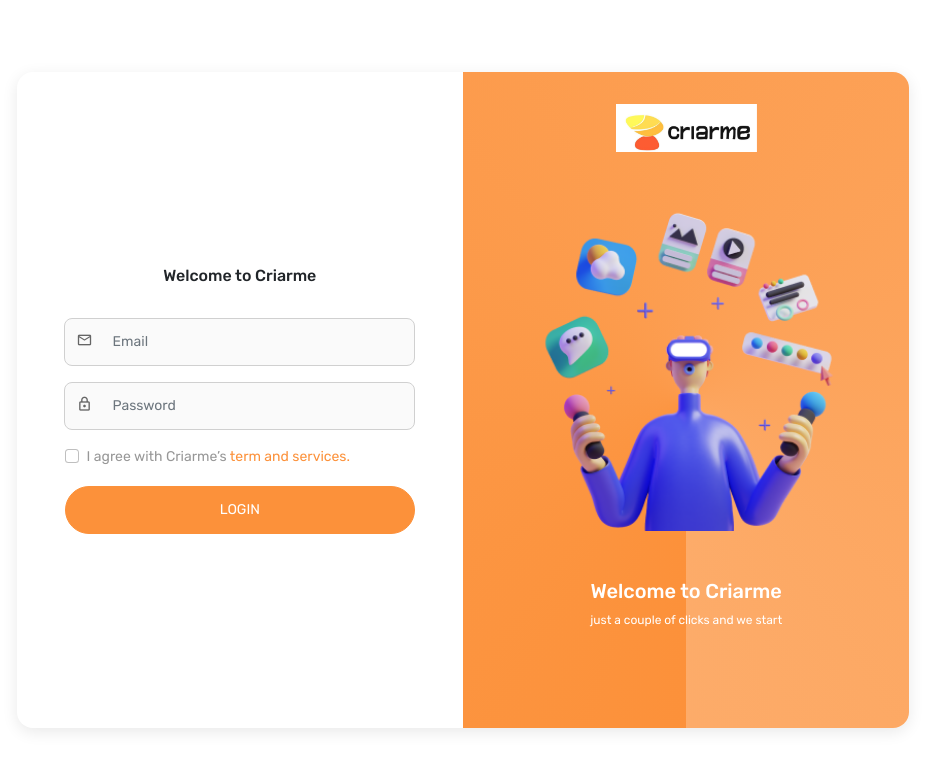
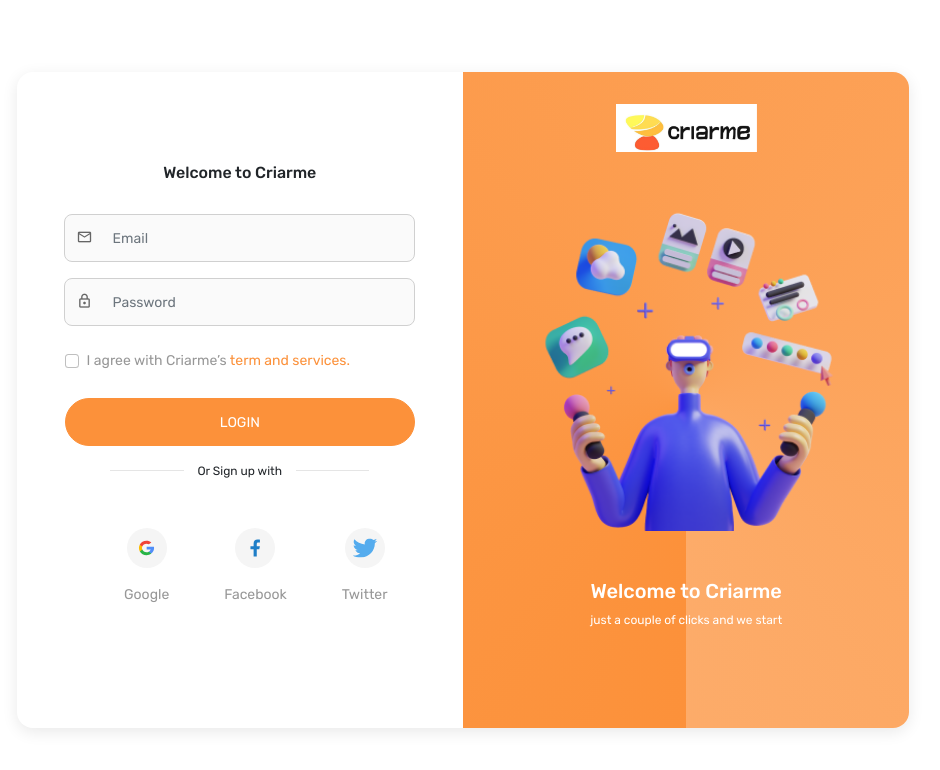
Before and after one commit to dibyamgr/Login-Form-Design, a website: page login.html in a window 1280 px wide. Shown: the whole page, without its empty margins (177-1117 px from the left). Drawn offline with nearby package versions, Linux system fonts and the light colour scheme.

Commit message:
Social Logins on Login Page

```diff
--- a/assets/scss/base/_custom.scss
+++ b/assets/scss/base/_custom.scss
@@ -1,6 +1,6 @@
 // Customize Bootstrap theme
-$primary: #FC913A;
-$gray-400: #d0d0d0;
+// $primary: #FC913A;
+// $gray-400: #d0d0d0;
 
 // Import Bootstrap
 @import "../../../node_modules/bootstrap/scss/bootstrap"
--- a/assets/scss/pages/_login.scss
+++ b/assets/scss/pages/_login.scss
@@ -109,7 +109,78 @@
         }
       }
 
+      .social-login {
+        position: relative;
+        .or-sign-up {
+          margin: 1rem 0;
+          position: relative;
+          font-size: 12px;
 
+          &::before {
+            content: "";
+            display: block;
+            height: 1px;
+            background: #e5e5e5;
+            position: absolute;
+            top: 8px;
+            width: 21%;
+            left: 13%;
+          }
+
+          &::after {
+            content: "";
+            display: block;
+            height: 1px;
+            background: #e5e5e5;
+            position: absolute;
+            top: 8px;
+            width: 21%;
+            right: 13%;
+          }
+        }
+
+        ul {
+          list-style: none;
+          display: flex;
+          align-items: center;
+          justify-content: space-around;
+
+          li {
+            display: block;
+            text-align: center;
+
+            a {
+              text-decoration: none;
+              .img-wrapper {
+                background: #f5f5f5;
+                border-radius: 40px;
+                height: 2.5rem;
+                width: 2.5rem;
+                display: inline-flex;
+                align-items: center;
+                justify-content: center;
+                margin-bottom: 1rem;
+
+                img {
+                  height: 1.3rem;
+                  transition: all 0.3s ease-in-out;
+                }
+              }
+
+              .label {
+                color: #979797;
+                font-size: 14px;
+              }
+
+              &:hover {
+                .img-wrapper img {
+                  transform: scale(1.1);
+                }
+              }
+            }
+          }
+        }
+      }
     }
   }
 }
--- a/login.html
+++ b/login.html
@@ -51,7 +51,7 @@
                             </div>
 
                             <!-- Checkbox -->
-                            <div class="form-check d-flex mb-3">
+                            <div class="form-check d-flex my-4">
                                 <input class="form-check-input" type="checkbox" value="" id="flexCheckDefault">
                                 <label class="form-check-label ms-2" for="flexCheckDefault">
                                     I agree with Criarme’s <span class="primary-text">term and services.</span>
@@ -60,7 +60,36 @@
 
                             <button class="btn btn-primary text-white" type="submit">Login</button>
                         </form>
-
+                        <!-- Signup Options -->
+                        <div class="social-login">
+                            <div class="or-sign-up">Or Sign up with</div>
+                            <ul class="mt-5">
+                                <li>
+                                    <a href="#">
+                                        <div class="img-wrapper">
+                                            <img src="../assets/images/social-icons/Google.svg" alt="" />
+                                        </div>
+                                        <p class="label">Google</p>
+                                    </a>
+                                </li>
+                                <li>
+                                    <a href="#">
+                                        <div class="img-wrapper">
+                                            <img src="../assets/images/social-icons/fb.svg" alt="" />
+                                        </div>
+                                        <p class="label">Facebook</p>
+                                    </a>
+                                </li>
+                                <li>
+                                    <a href="#">
+                                        <div class="img-wrapper">
+                                            <img src="../assets/images/social-icons/twitter.svg" alt="" />
+                                        </div>
+                                        <p class="label">Twitter</p>
+                                    </a>
+                                </li>
+                            </ul>
+                        </div>
                     </div>
                 </div>
                 <!-- Login Screen -->
```
